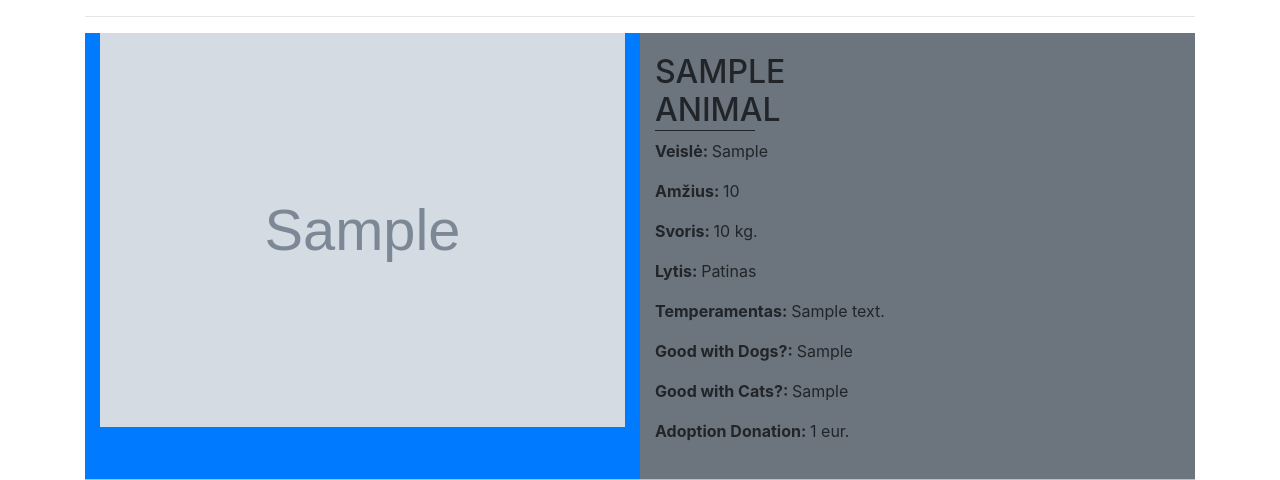
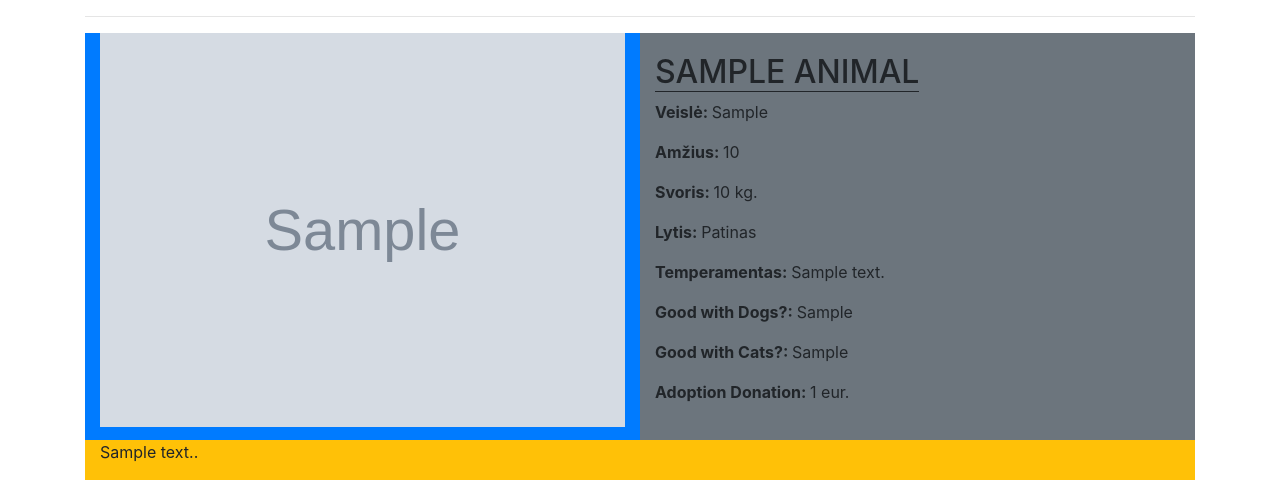
Before and after one commit to azegas/pagalbaGyvunams, a Django app: page /suo/1 in a window 1280 px wide. Shown: the part 56-536 px from the top of the page. Run offline with Django 4.2, Linux system fonts and the light colour scheme; tables that the repository leaves empty hold one stand-in row (values such as "Sample post"); grey boxes marked "Sample" are stand-in pictures; some libraries are stand-ins or nearby versions.

Commit message:
feat: border ONLY under the name, not full-width div

```diff
--- a/pagalbaGyvunams/gyvuneliai/static/gyvuneliai/style.css
+++ b/pagalbaGyvunams/gyvuneliai/static/gyvuneliai/style.css
@@ -89,6 +89,6 @@
 
 .cardStats--title {
   text-transform: uppercase;
+  display: inline-block;
   border-bottom: 1px solid;
-  width: 100px;
 }
```
